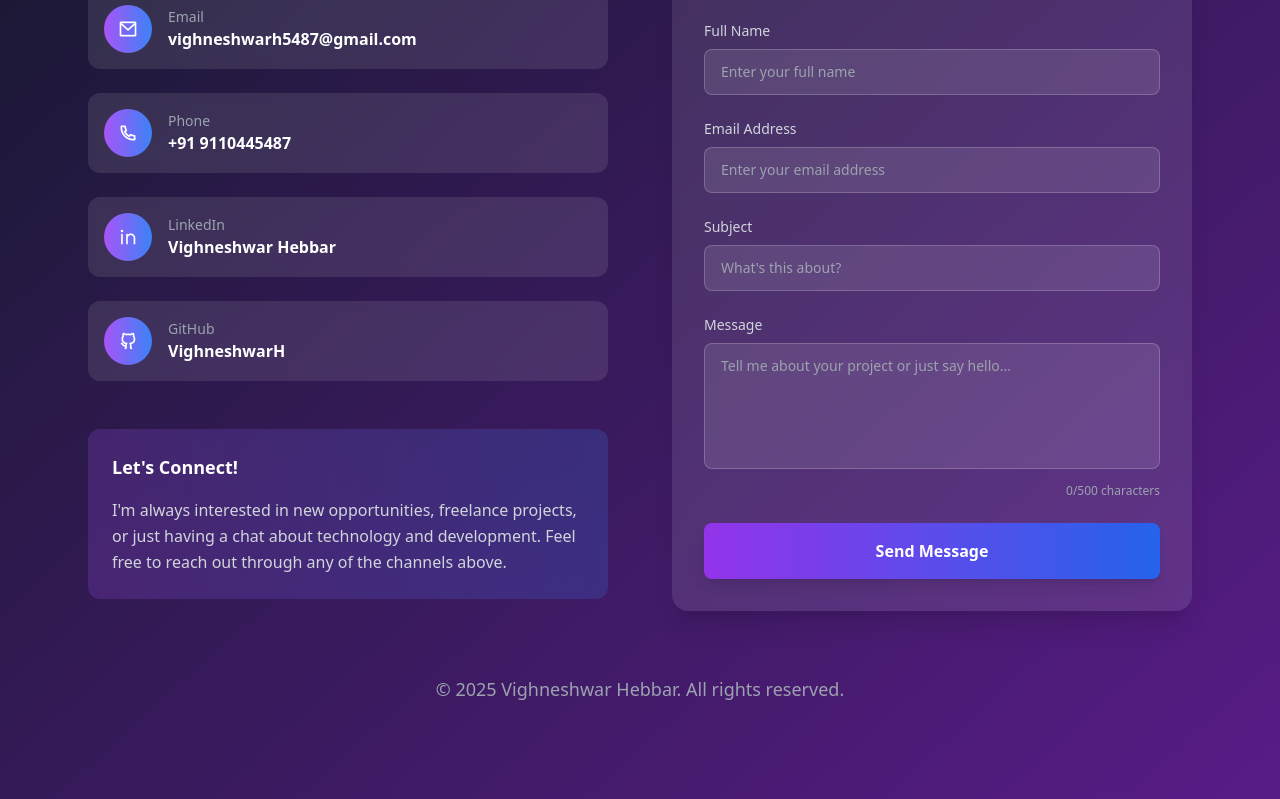
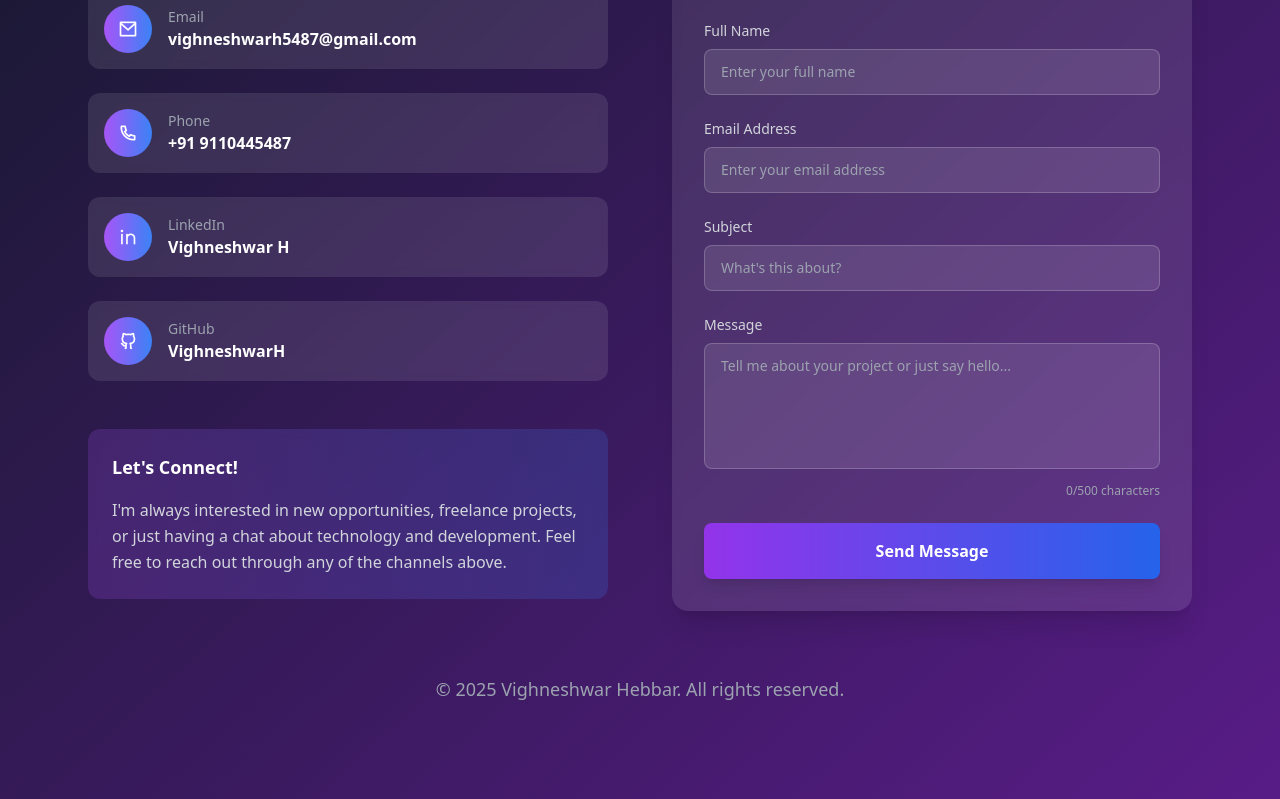
Before and after one commit to VighneshwarH/VighneshwarH, a Next.js app: page / in a window 1280 px wide. Shown: the part 4589-5388 px from the top of the page. Built offline with nearby package versions, Linux system fonts and the light colour scheme.

Commit message:
Updated README.md and Contact.tsx

```diff
--- a/components/Contact.tsx
+++ b/components/Contact.tsx
@@ -95,8 +95,8 @@ export default function Contact() {
     {
       icon: "ri-linkedin-line",
       label: "LinkedIn",
-      value: "Vighneshwar Hebbar",
-      href: "https://www.linkedin.com/in/vighneshwar-hebbar-7030a92a0/",
+      value: "Vighneshwar H",
+      href: "https://www.linkedin.com/in/vighneshwar-h-7030a92a0/",
     },
     {
       icon: "ri-github-line",
```
Also changed, not shown: 1 other file (tests, documents, lock files or other folders).
